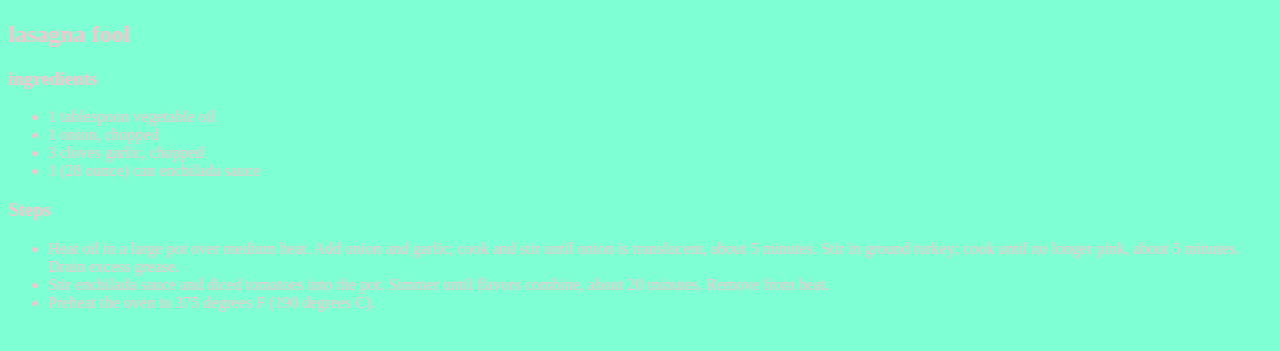
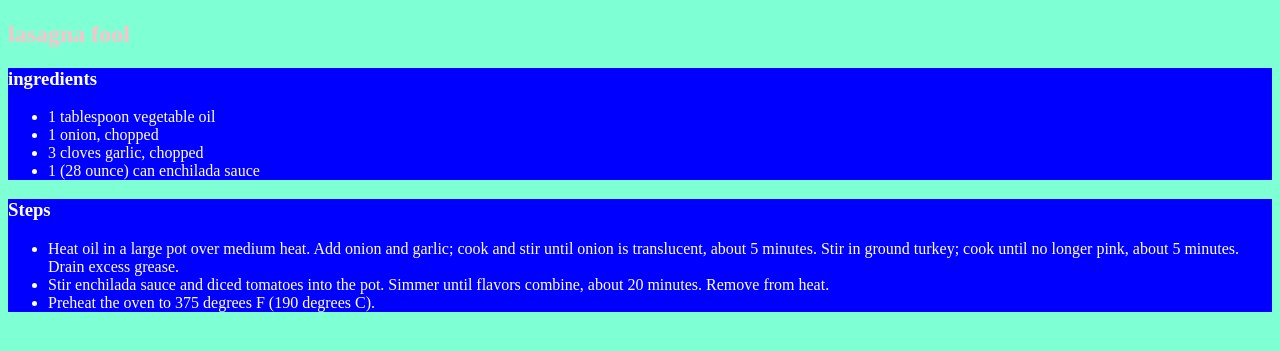
Before and after one commit to cherrydub/odin-recipes, a plain HTML site: page recipes/lasagna.html in a window 1280 px wide. Shown: the part 383-734 px from the top of the page. Drawn offline with Linux system fonts and the light colour scheme; files that its build step writes are made by us from their sources.

Commit message:
Still testing changes

```diff
--- a/recipes/lasagna.html
+++ b/recipes/lasagna.html
@@ -4,27 +4,29 @@
     <meta charset="UTF-8">
     <meta http-equiv="X-UA-Compatible" content="IE=edge">
     <meta name="viewport" content="width=device-width, initial-scale=1.0">
-    <link rel="stylesheet" href="style.css">
+    <link rel="stylesheet" href="../style.css">
     <title>Document</title>
 </head>
 <body>
+
     <h1>Lasagna</h1>
     <img src="https://imagesvc.meredithcorp.io/v3/mm/image?url=https%3A%2F%2Fimages.media-allrecipes.com%2Fuserphotos%2F4482027.jpg&w=596&h=596&c=sc&poi=face&q=60">
     <h2>lasagna fool</h2>
+    <div ingredients>
     <h3>ingredients</h3>
         <ul>
             <li>1 tablespoon vegetable oil</li>
             <li>1 onion, chopped</li>
             <li>3 cloves garlic, chopped</li>
             <li>1 (28 ounce) can enchilada sauce</li>
-        </ul>
-
+        </ul></div>
+    <div>
     <h3>Steps</h3>
         <ul>
             <li>Heat oil in a large pot over medium heat. Add onion and garlic; cook and stir until onion is translucent, about 5 minutes. Stir in ground turkey; cook until no longer pink, about 5 minutes. Drain excess grease.</li>
             <li>Stir enchilada sauce and diced tomatoes into the pot. Simmer until flavors combine, about 20 minutes. Remove from heat.</li>
             <li>Preheat the oven to 375 degrees F (190 degrees C).</li>
-        </ul>
+        </ul></div>
 
 </body>
 </html>
```
Also changed, not shown: index.html (+1 -0 lines).
